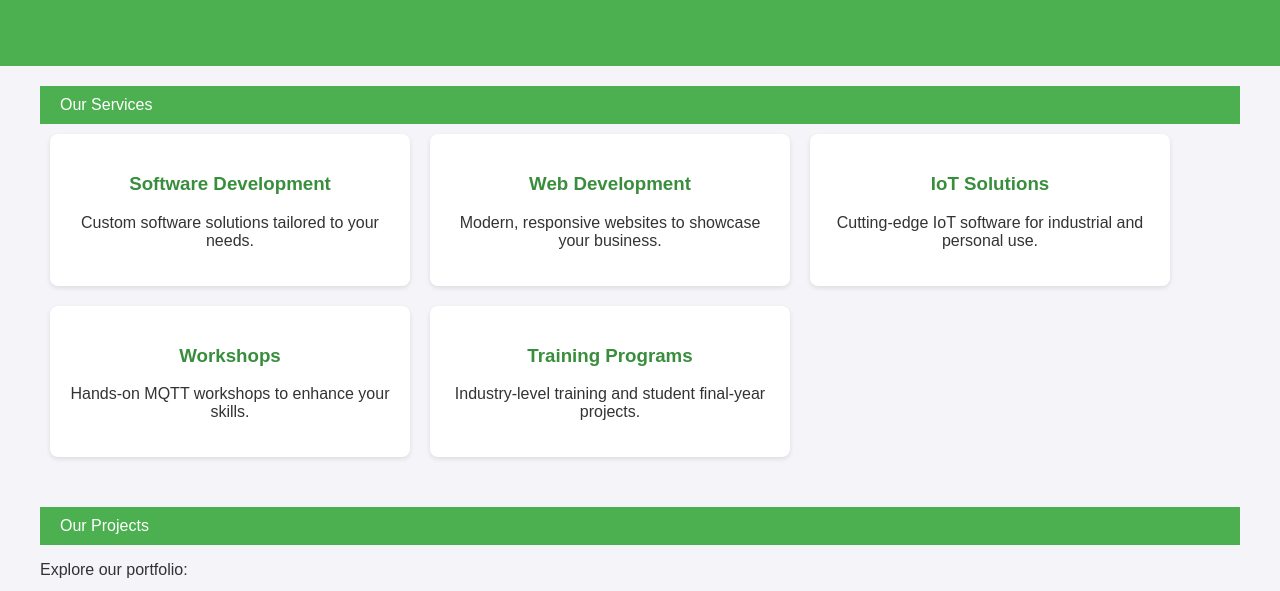
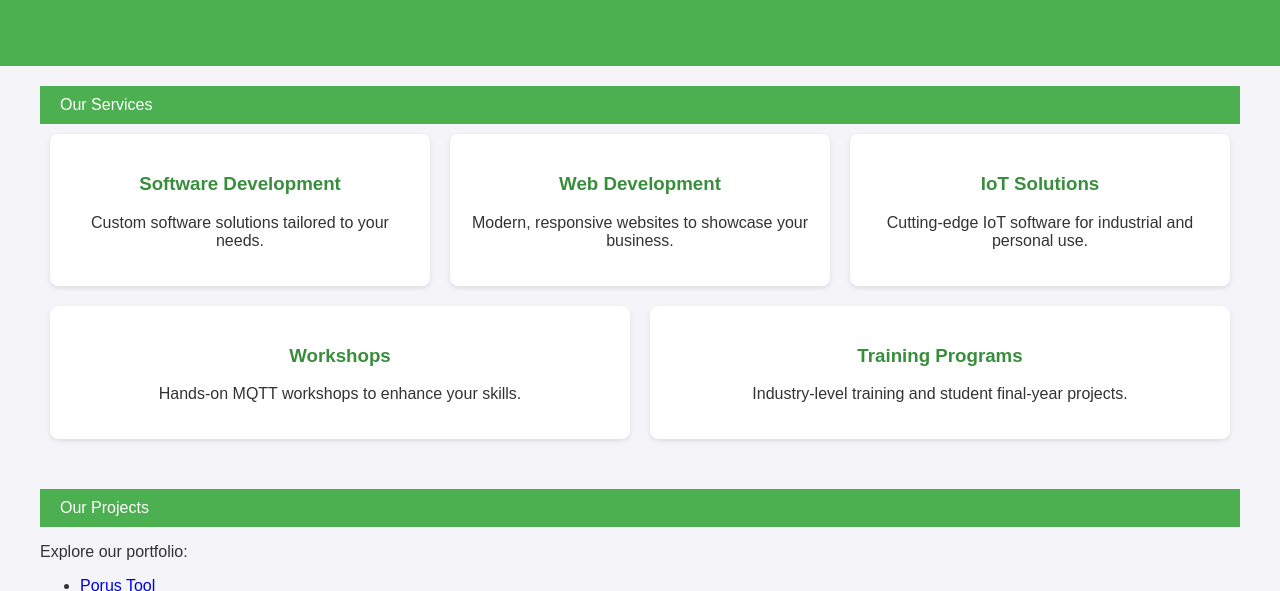
Before and after one commit to mainthreadiot/.com, a plain HTML site: page index.html in a window 1280 px wide. Shown: the part 209-800 px from the top of the page. Drawn offline with Linux system fonts and the light colour scheme.

Commit message:
Update index.html

```diff
--- a/index.html
+++ b/index.html
@@ -90,7 +90,7 @@
             border-radius: 8px;
             box-shadow: 0 2px 5px rgba(0, 0, 0, 0.1);
             flex: 1 1 calc(30% - 40px);
-            max-width: calc(30% - 40px);
+            max-width: calc(50% - 40px);
             text-align: center;
             color: #333;
         }
```
